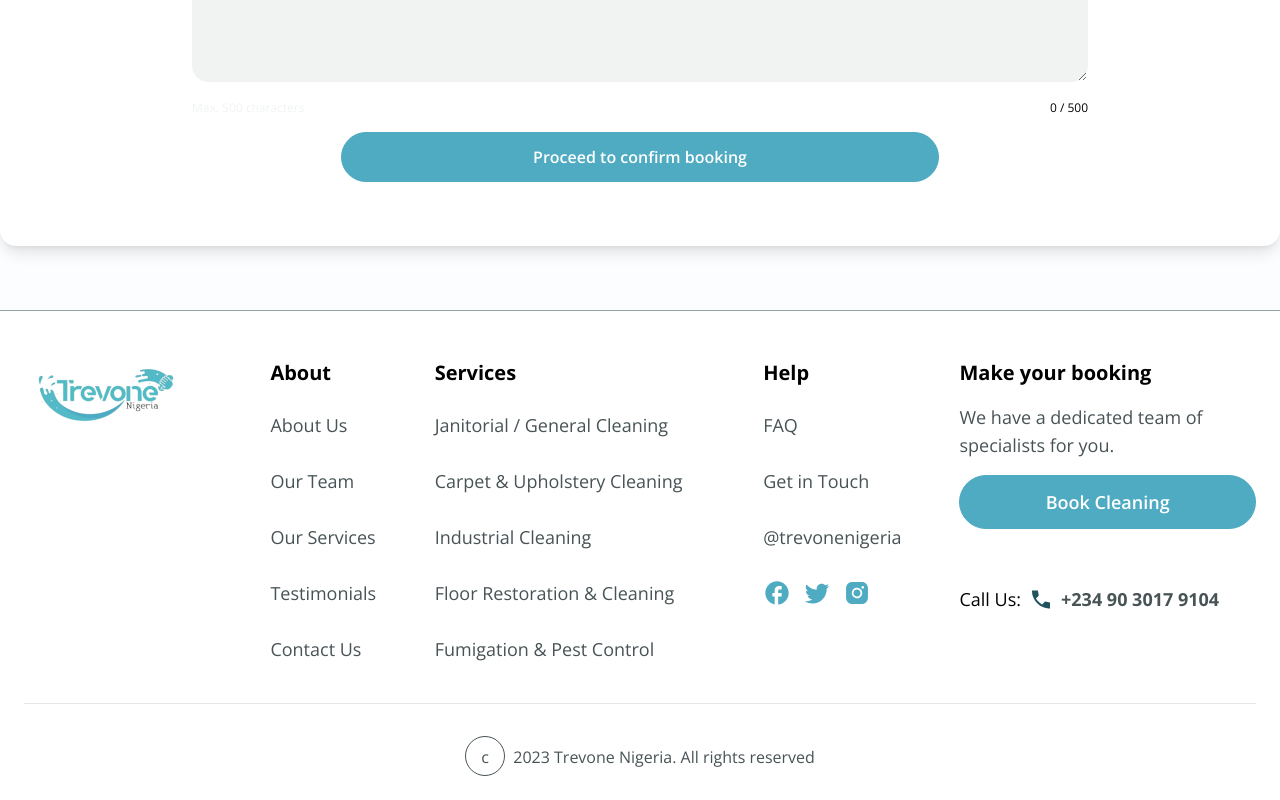
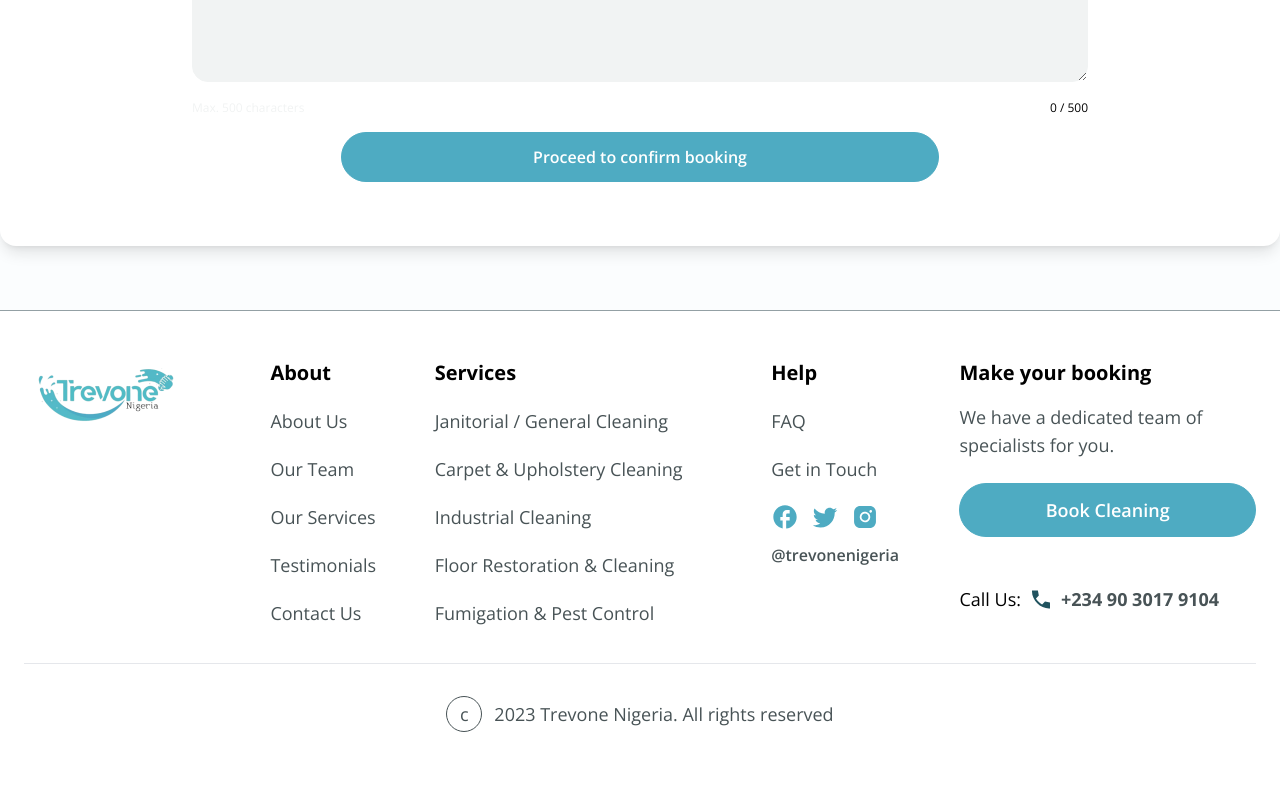
Before and after one commit to Joshuafolorunsho/trevonecleaners, a Next.js app: page /book in a window 1280 px wide. Shown: the part 1170-1970 px from the top of the page. After the commit the page ends 1926 px from the top, so only its background shows below. Built offline with nearby package versions, Linux system fonts and the light colour scheme.

Commit message:
More updates on the Landing page, Services component and footer

```diff
--- a/src/components/Footer.tsx
+++ b/src/components/Footer.tsx
@@ -78,7 +78,7 @@ export const Footer = () => {
               <h3 className="text-xl font-bold">About</h3>
               <ul className="mt-4 space-y-3">
                 {aboutLinks.map(({ href, title }, index) => (
-                  <li className="py-2 text-lg" key={index}>
+                  <li className="py-1 text-lg" key={index}>
                     <Link href={href} className="text-gray-850 hover:text-gray-900">
                       {title}
                     </Link>
@@ -90,7 +90,7 @@ export const Footer = () => {
               <h3 className="text-xl font-bold">Services</h3>
               <ul className="mt-4 space-y-3">
                 {servicesLinks.map(({ href, title }, index) => (
-                  <li className="py-2 text-lg" key={index}>
+                  <li className="py-1 text-lg" key={index}>
                     <Link href={href} className="text-gray-850 hover:text-gray-900">
                       {title}
                     </Link>
@@ -98,30 +98,32 @@ export const Footer = () => {
                 ))}
               </ul>
             </div>
-            <div className="order-4 sm:order-3">
+            <div className="order-4 sm:order-3 lg:ml-2">
               <h3 className="text-xl font-bold">Help</h3>
               <ul className="mt-4 space-y-3">
-                <li className="py-2 text-lg">
+                <li className="py-1 text-lg">
                   <Link href="#" className="text-gray-850 hover:text-gray-900">
                     FAQ
                   </Link>
                 </li>
-                <li className="py-2 text-lg">
+                <li className="py-1 text-lg">
                   <Link href="#" className="text-gray-850 hover:text-gray-900">
                     Get in Touch
                   </Link>
                 </li>
-                <li className="py-2 text-lg text-gray-850 hover:text-gray-900">@trevonenigeria</li>
               </ul>
               <ul className="mt-3 flex items-center justify-center space-x-3 sm:justify-start">
                 {socialLinks.map(({ href, title, icon }, index) => (
-                  <li className="py-2 text-lg" key={index}>
+                  <li className="py-1 text-lg" key={index}>
                     <Link href={href} title={title}>
                       <Image src={icon} width={28} height={28} alt={title} />
                     </Link>
                   </li>
                 ))}
               </ul>
+              <p className="pb-1 pt-2 font-open-sans font-semibold text-gray-850 hover:text-gray-900">
+                @trevonenigeria
+              </p>
             </div>
             <div className="order-1 sm:order-4 lg:col-span-2 lg:pl-8">
               <h3 className="text-xl font-bold">Make your booking</h3>
@@ -130,11 +132,11 @@ export const Footer = () => {
               </p>
               <LinkButton
                 href="/book"
-                className="mt-4 w-full max-w-md px-6 text-center text-lg hover:bg-primary-300"
+                className="mt-6 w-full max-w-md px-6 text-center text-lg hover:bg-primary-300"
               >
                 Book Cleaning
               </LinkButton>
-              <p className="mt-14 flex items-center justify-center space-x-2 text-lg sm:justify-start">
+              <p className="mt-5 flex items-center justify-center space-x-2 font-open-sans text-lg sm:justify-start lg:mt-12">
                 <span>Call Us:</span>
                 <Image src="/assets/icons/phone.svg" width={24} height={24} alt="phone" />
                 <a
@@ -148,8 +150,8 @@ export const Footer = () => {
           </div>
         </div>
         <hr className="my-6 lg:my-8" />
-        <p className="text-center text-gray-850">
-          <span className="w- mr-1 inline-block h-10 w-10 rounded-full border border-gray-850 p-2 text-base">
+        <p className="flex items-center justify-center text-center font-open-sans text-lg text-gray-850">
+          <span className="mr-3 flex h-9 w-9 items-center justify-center rounded-full border border-gray-850 p-2 ">
             c
           </span>{' '}
           2023 Trevone Nigeria. All rights reserved
--- a/src/components/Services.tsx
+++ b/src/components/Services.tsx
@@ -34,14 +34,21 @@ export const Services = () => {
           style={{ backgroundImage: `url(${service.imgUrl})` }}
           className="relative h-[448px] flex-1 rounded-3xl bg-cover text-white"
         >
-          <div className="absolute inset-0 rounded-3xl bg-[#544b4b] bg-opacity-40" />
-          <div className="group relative z-10 mt-[320px] h-full flex-col justify-end rounded-full px-6 hover:mt-[0] hover:flex hover:backdrop-blur-sm">
-            <p className="text-base font-light group-hover:hidden">Cleaning | On Demand</p>
-            <h2 className="text-2xl font-bold group-hover:text-lg">{service.title}</h2>
-            <p className="hidden leading-7 tracking-wide group-hover:block">{service.text}</p>
-            <LinkButton href="" variant="primary" className="my-5 hidden w-fit group-hover:block">
-              Read more
-            </LinkButton>
+          <div className="group absolute inset-0 rounded-3xl bg-[#544b4b] bg-opacity-40 hover:backdrop-blur-sm">
+            <div className="relative z-10 flex h-full flex-col justify-end rounded-full px-6 pb-7 ">
+              <p className="text-base font-light group-hover:hidden">Cleaning | On Demand</p>
+              <h2 className="text-2xl font-bold group-hover:text-lg">{service.title}</h2>
+              <p className="hidden font-light leading-7 tracking-wide group-hover:block">
+                {service.text}
+              </p>
+              <LinkButton
+                href=""
+                variant="outline"
+                className="mb-4 mt-5 hidden w-fit text-white group-hover:block"
+              >
+                Read more
+              </LinkButton>
+            </div>
           </div>
         </div>
       ))}
--- a/src/pages/index.tsx
+++ b/src/pages/index.tsx
@@ -22,7 +22,7 @@ const Home: NextPage = () => {
               Making Your <span className="text-primary-100">Space</span> Spotless with Expert
               Cleaning Solutions.
             </h1>
-            <p className="my-5 font-open-sans">
+            <p className="my-5 font-open-sans font-light">
               At Trevone, we believe that a clean space is a happy space. That's why we offer a wide
               range of cleaning services to help keep your home or office looking its best.
             </p>
```
